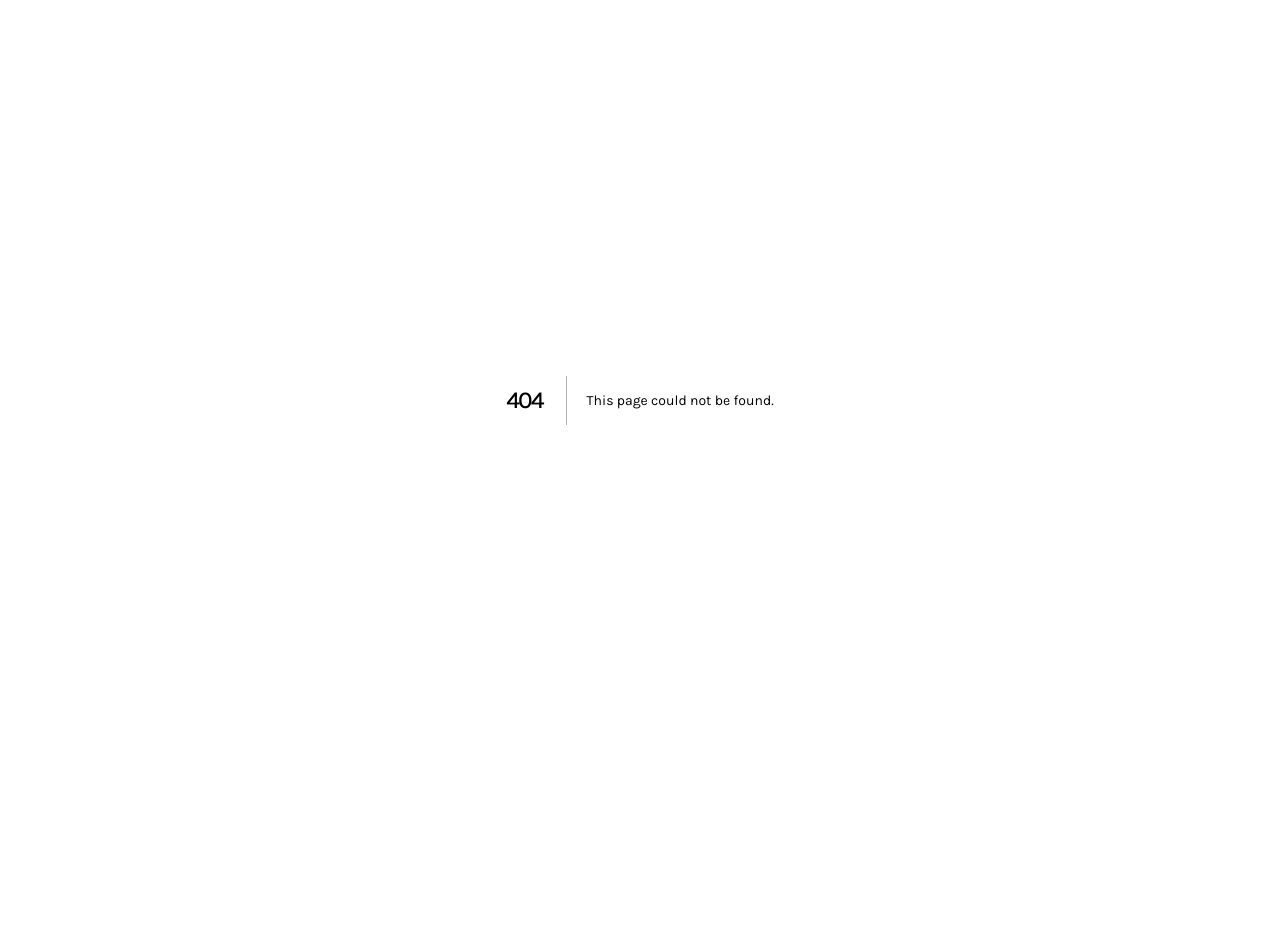
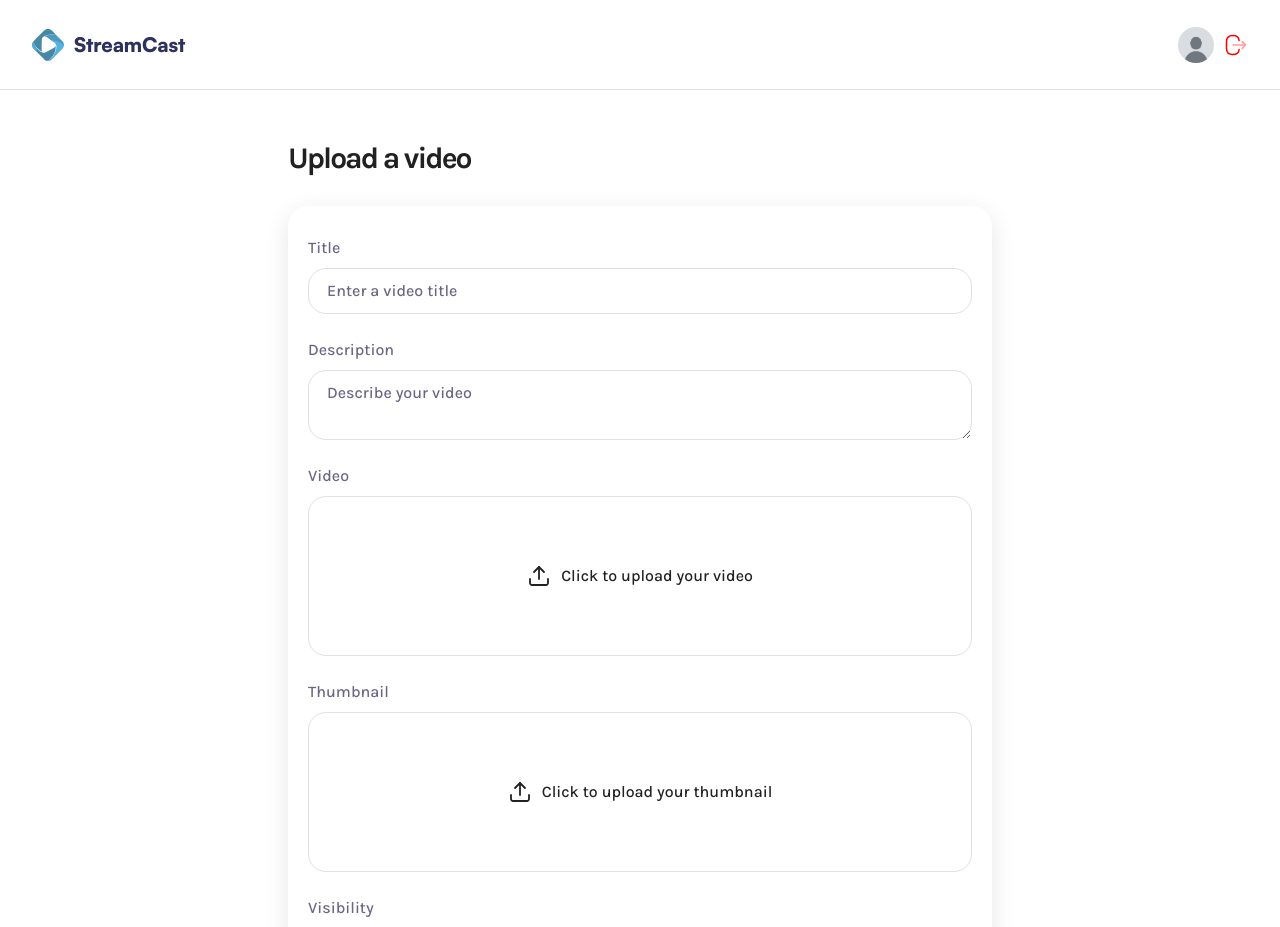
Before and after one commit to AryanAD/snapcast-nextjs, a Next.js app: page /upload in a window 1280 px wide. Before the commit this address had no page. Shown: the top 927 px of the page. Before the commit the page ends 800 px from the top, so only its background shows below. Built offline with nearby package versions, Linux system fonts and the light colour scheme.

Commit message:
upload video ui, components and logic

```diff
--- /dev/null
+++ b/app/(root)/upload/page.tsx
@@ -0,0 +1,136 @@
+"use client";
+import FileInput from "@/components/FileInput";
+import FormField from "@/components/FormField";
+import { MAX_THUMBNAIL_SIZE, MAX_VIDEO_SIZE } from "@/constants";
+import { useFileInput } from "@/lib/hooks/useFileInput";
+import { ChangeEvent, useState } from "react";
+
+type FormData = {
+  title: string;
+  description: string;
+  visibility: "public" | "private";
+};
+
+const Page = () => {
+  const [error, setError] = useState<string | null>(null);
+  const [isSubmitting, setIsSubmitting] = useState(false);
+  const [formData, setFormData] = useState<FormData>({
+    title: "",
+    description: "",
+    visibility: "public",
+  });
+
+  const video = useFileInput(MAX_VIDEO_SIZE);
+  const thumbnail = useFileInput(MAX_THUMBNAIL_SIZE);
+
+  const handleInputChange = (
+    e: ChangeEvent<HTMLInputElement | HTMLTextAreaElement | HTMLSelectElement>,
+  ) => {
+    const { name, value } = e.target;
+
+    setFormData((prevState) => ({ ...prevState, [name]: value }));
+  };
+
+  const handleSubmit = async (e: React.FormEvent) => {
+    e.preventDefault();
+
+    setIsSubmitting(true);
+
+    try {
+      if (!video.file || !thumbnail.file) {
+        setError("Please upload a video and thumbnail file.");
+        return;
+      }
+
+      if (!formData.title || !formData.description) {
+        setError("Please fill in all the fields.");
+
+        return;
+      }
+
+      // Upload the video to Bunny
+
+      // Upload the thumbnail to DB
+
+      // Attach Thumbnail
+
+      // Create a new DB entry for the video details
+    } catch (error) {
+      console.log("error submitting the form: ", error);
+    } finally {
+      setIsSubmitting(false);
+    }
+  };
+
+  return (
+    <div className="wrapper-md upload-page">
+      <h1>Upload a video</h1>
+
+      {error && <div className="error-field">{error}</div>}
+
+      <form
+        onSubmit={handleSubmit}
+        className="rounded-20 shadow-10 gap-6 w-full flex flex-col px-5 py-7.5"
+      >
+        <FormField
+          id="title"
+          label="Title"
+          value={formData.title}
+          onChange={handleInputChange}
+          placeholder="Enter a video title"
+        />
+
+        <FormField
+          as="textarea"
+          id="description"
+          label="Description"
+          value={formData.description}
+          onChange={handleInputChange}
+          placeholder="Describe your video"
+        />
+
+        <FileInput
+          id="video"
+          label="Video"
+          accept="video/*"
+          file={video.file}
+          previewUrl={video.previewUrl}
+          inputRef={video.inputRef}
+          onChange={video.handleFileChange}
+          onReset={video.resetFile}
+          type="video"
+        />
+
+        <FileInput
+          id="thumbnail"
+          label="Thumbnail"
+          accept="image/*"
+          file={thumbnail.file}
+          previewUrl={thumbnail.previewUrl}
+          inputRef={thumbnail.inputRef}
+          onChange={thumbnail.handleFileChange}
+          onReset={thumbnail.resetFile}
+          type="image"
+        />
+
+        <FormField
+          as="select"
+          id="visibility"
+          label="Visibility"
+          value={formData.visibility}
+          onChange={handleInputChange}
+          options={[
+            { value: "public", label: "Public" },
+            { value: "private", label: "Private" },
+          ]}
+        />
+
+        <button className="submit-button" type="submit" disabled={isSubmitting}>
+          {isSubmitting ? "Uploading..." : "Upload Video"}
+        </button>
+      </form>
+    </div>
+  );
+};
+
+export default Page;
--- a/app/globals.css
+++ b/app/globals.css
@@ -22,16 +22,18 @@
   --color-gray-100: #6c6685;
   --color-pink-10: #ffeef5;
   --color-theme-100: #55b4df;
+  --color-theme-200: #4594b8;
   --color-orange-100: #fe6247;
   --text-28: 1.75rem;
   --shadow-10: 0px 6px 24px 0px rgba(0, 0, 0, 0.1);
   --shadow-15: 0px 8px 24px 0px rgba(0, 0, 0, 0.15);
   --shadow-20: 0px 10px 30px 0px rgba(0, 0, 0, 0.2);
-  --shadow-inset-20: 0px 10px 40px 0px rgba(0, 0, 0, 0.2),
-    0px 0px 0px 1px #d7d5dd inset;
+  --shadow-inset-20:
+    0px 10px 40px 0px rgba(0, 0, 0, 0.2), 0px 0px 0px 1px #d7d5dd inset;
   --radius-20: 20px;
   --radius-18: 18px;
-  --background-image-radial-100: radial-gradient(
+  --background-image-radial-100:
+    radial-gradient(
       79.36% 59.94% at 101.94% -1.83%,
       #eef8ff 0%,
       #fff 42%,
@@ -198,7 +200,7 @@
     }
 
     .submit-button {
-      @apply bg-theme-100 text-white px-4 py-3 rounded-4xl cursor-pointer text-base font-semibold hover:bg-[#eef8ff] transition-colors disabled:opacity-50 disabled:cursor-not-allowed;
+      @apply bg-theme-100 text-white px-4 py-3 rounded-4xl cursor-pointer text-base font-semibold hover:bg-theme-200 transition-colors disabled:opacity-50 disabled:cursor-not-allowed;
     }
   }
 
--- /dev/null
+++ b/components/FileInput.tsx
@@ -0,0 +1,59 @@
+import Image from "next/image";
+import React from "react";
+
+const FileInput = ({
+  id,
+  label,
+  accept,
+  file,
+  previewUrl,
+  inputRef,
+  onChange,
+  onReset,
+  type,
+}: FileInputProps) => {
+  return (
+    <section className="file-input">
+      <label htmlFor={id}>{label}</label>
+      <input
+        hidden
+        id={id}
+        type="file"
+        ref={inputRef}
+        accept={accept}
+        onChange={onChange}
+      />
+
+      {!previewUrl ? (
+        <figure onClick={() => inputRef.current?.click()}>
+          <Image
+            src="/assets/icons/upload.svg"
+            alt="upload"
+            width={24}
+            height={24}
+          />
+          <p>Click to upload your {id}</p>
+        </figure>
+      ) : (
+        <div>
+          {type === "video" ? (
+            <video src={previewUrl} controls />
+          ) : (
+            <Image src={previewUrl} alt="preview" fill />
+          )}
+          <button type="button" onClick={onReset}>
+            <Image
+              src="/assets/icons/close.svg"
+              alt="close"
+              width={16}
+              height={16}
+            />
+          </button>
+          <p>{file?.name}</p>
+        </div>
+      )}
+    </section>
+  );
+};
+
+export default FileInput;
--- /dev/null
+++ b/components/FormField.tsx
@@ -0,0 +1,45 @@
+import React from "react";
+
+const FormField = ({
+  id,
+  label,
+  type = "text",
+  value,
+  onChange,
+  placeholder,
+  as = "input",
+  options = [],
+}: FormFieldProps) => {
+  return (
+    <div className="form-field">
+      <label htmlFor={id}>{label}</label>
+      {as === "textarea" ? (
+        <textarea
+          id={id}
+          name={id}
+          value={value}
+          onChange={onChange}
+          placeholder={placeholder}
+        />
+      ) : as === "select" ? (
+        <select id={id} name={id} value={value} onChange={onChange}>
+          {options.map(({ label, value }) => (
+            <option key={value} value={value}>
+              {label}
+            </option>
+          ))}
+        </select>
+      ) : (
+        <input
+          id={id}
+          name={id}
+          value={value}
+          onChange={onChange}
+          placeholder={placeholder}
+        />
+      )}
+    </div>
+  );
+};
+
+export default FormField;
--- /dev/null
+++ b/lib/hooks/useFileInput.ts
@@ -0,0 +1,58 @@
+import { ChangeEvent, useRef, useState } from "react";
+
+export const useFileInput = (maxSize: number) => {
+  const [file, setFile] = useState<File | null>(null);
+  const [previewUrl, setPreviewUrl] = useState("");
+  const [duration, setDuration] = useState(0);
+  const inputRef = useRef<HTMLInputElement>(null);
+
+  const handleFileChange = (e: ChangeEvent<HTMLInputElement>) => {
+    if (e.target.files?.[0]) {
+      const selectedFile = e.target.files[0];
+
+      if (selectedFile.size > maxSize) return;
+
+      if (previewUrl) URL.revokeObjectURL(previewUrl);
+
+      setFile(selectedFile);
+
+      const objectUrl = URL.createObjectURL(selectedFile);
+
+      setPreviewUrl(objectUrl);
+
+      if (selectedFile.type.startsWith("video/")) {
+        const video = document.createElement("video");
+
+        video.preload = "metadata";
+
+        video.onloadedmetadata = () => {
+          if (isFinite(video.duration) && video.duration > 0) {
+            setDuration(Math.round(video.duration));
+          } else {
+            setDuration(0);
+          }
+
+          URL.revokeObjectURL(video.src);
+        };
+      }
+    }
+  };
+
+  const resetFile = () => {
+    if (previewUrl) URL.revokeObjectURL(previewUrl);
+
+    setFile(null);
+    setPreviewUrl("");
+    setDuration(0);
+    if (inputRef.current) inputRef.current.value = "";
+  };
+
+  return {
+    file,
+    previewUrl,
+    duration,
+    inputRef,
+    handleFileChange,
+    resetFile,
+  };
+};
```
